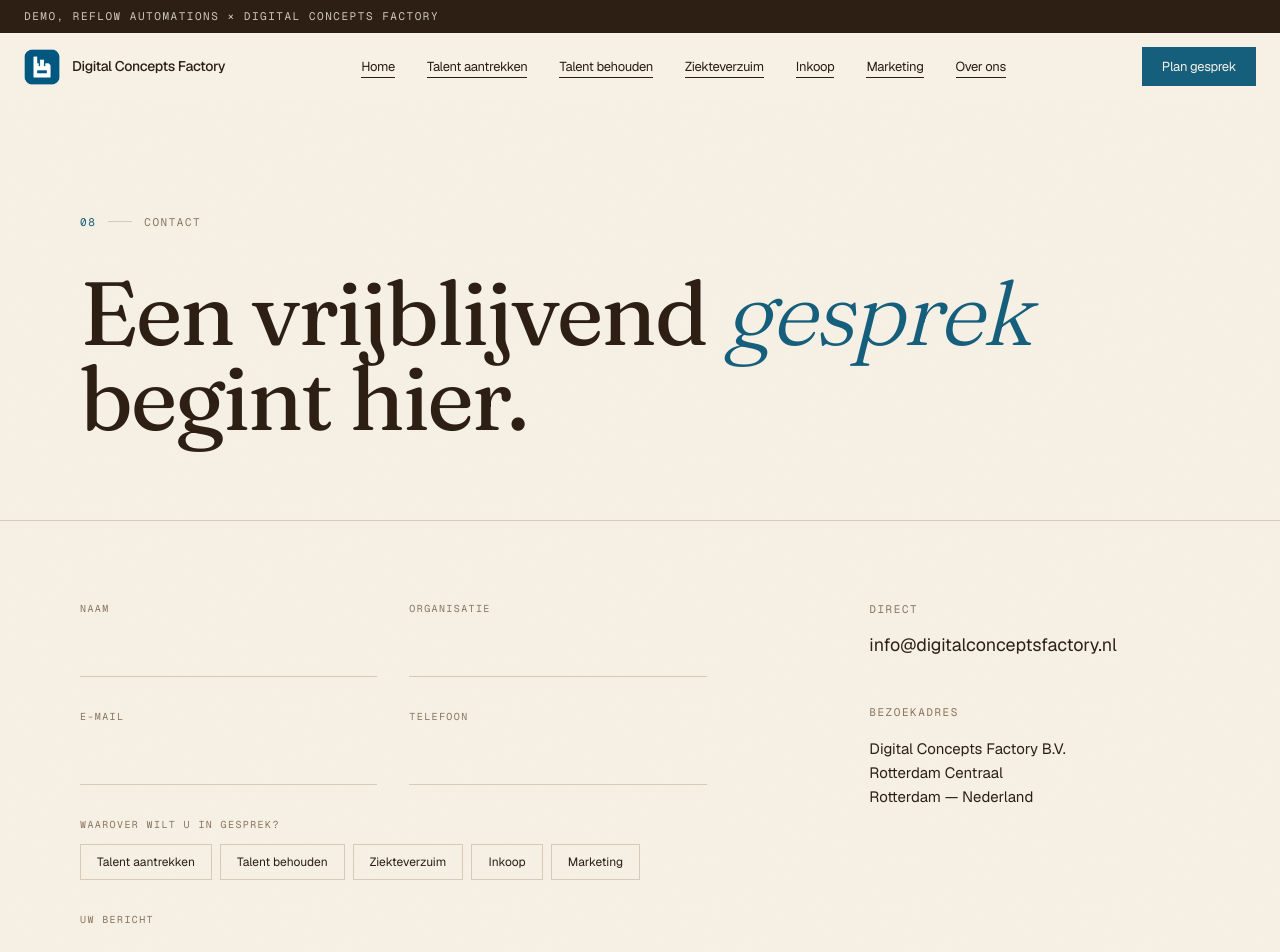
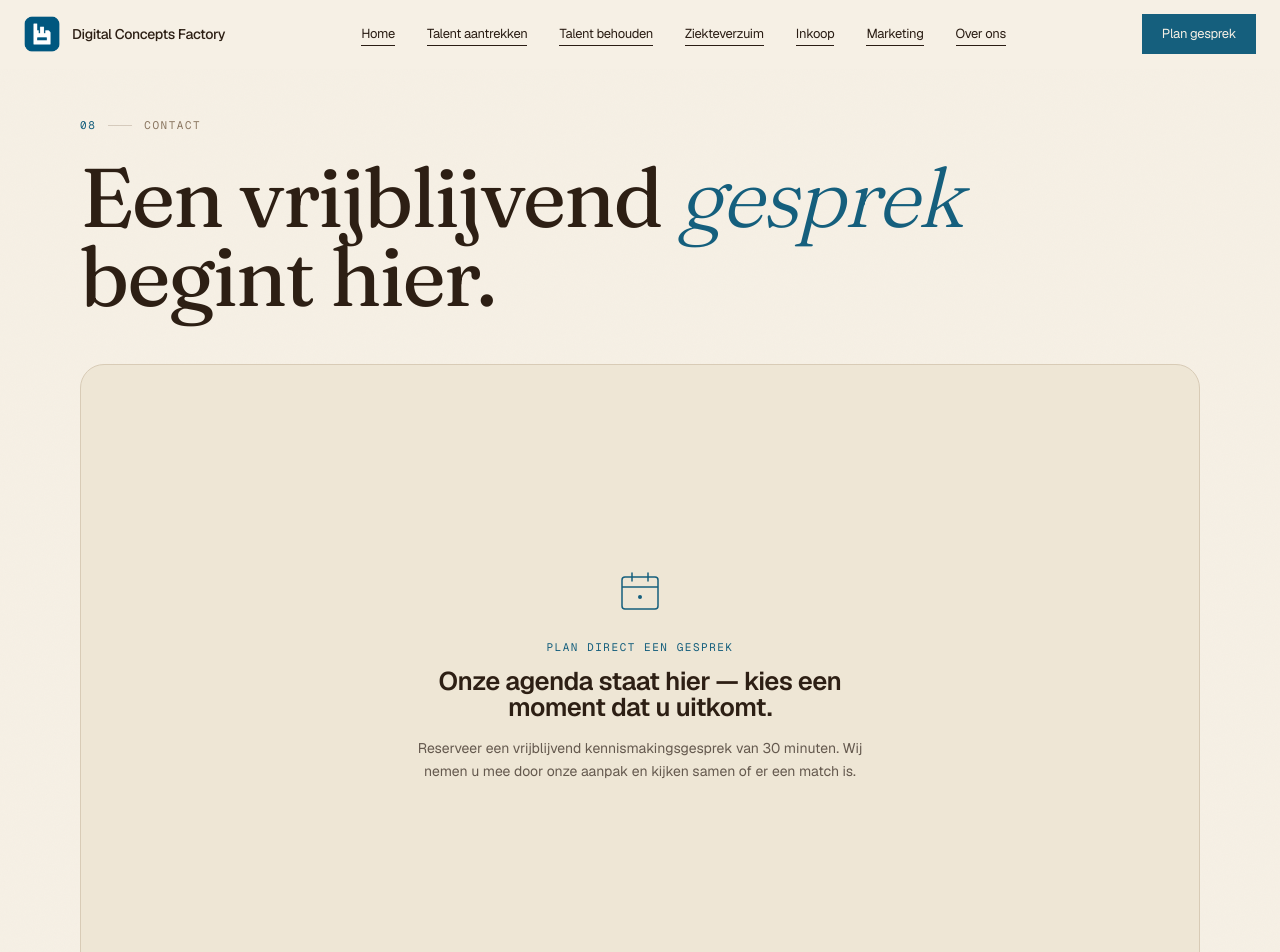
Before and after one commit to reflow-automations/Demo-website-LEV, a Next.js app: page /contact in a window 1280 px wide. Shown: the top 952 px of the page. Built offline with nearby package versions, Linux system fonts and the light colour scheme.

Commit message:
Remove demo banner, add CalEmbed skeleton to contact page (ready for real cal.com snippet)

```diff
--- a/app/contact/page.tsx
+++ b/app/contact/page.tsx
@@ -3,21 +3,22 @@
 import { useState } from "react";
 import Reveal from "@/components/Reveal";
 import ChapterMark from "@/components/ChapterMark";
+import CalEmbed from "@/components/CalEmbed";
 
 export default function ContactPage() {
   const [submitted, setSubmitted] = useState(false);
 
   return (
     <>
-      <section className="relative pt-20 pb-20 lg:pt-28">
+      <section className="relative pt-10 pb-10 lg:pt-12 lg:pb-12">
         <div className="mx-auto max-w-7xl px-6 lg:px-20">
           <Reveal>
             <ChapterMark
               number="08"
               label="Contact"
-              className="text-muted mb-10"
+              className="text-muted mb-6"
             />
-            <h1 className="display-hero text-ink text-[clamp(2.75rem,7vw,6.5rem)] max-w-5xl">
+            <h1 className="display-hero text-ink text-[clamp(2.75rem,6.5vw,6rem)] max-w-5xl">
               Een vrijblijvend{" "}
               <em className="italic font-light text-cobalt">gesprek</em> begint
               hier.
@@ -26,7 +27,30 @@ export default function ContactPage() {
         </div>
       </section>
 
-      <section className="py-20 border-t border-mist">
+      {/* PRIMARY — direct booking via cal.com */}
+      <section className="pb-20">
+        <div className="mx-auto max-w-7xl px-6 lg:px-20">
+          <Reveal>
+            <CalEmbed />
+          </Reveal>
+        </div>
+      </section>
+
+      {/* DIVIDER */}
+      <section className="py-12">
+        <div className="mx-auto max-w-7xl px-6 lg:px-20">
+          <div className="flex items-center gap-6">
+            <div className="flex-1 h-px bg-mist" />
+            <span className="font-mono text-[11px] uppercase tracking-[0.14em] text-muted">
+              Of laat een bericht achter
+            </span>
+            <div className="flex-1 h-px bg-mist" />
+          </div>
+        </div>
+      </section>
+
+      {/* SECONDARY — form */}
+      <section className="pb-20">
         <div className="mx-auto max-w-7xl px-6 lg:px-20">
           <div className="grid grid-cols-1 lg:grid-cols-12 gap-16">
             {/* Left, form */}
--- a/app/layout.tsx
+++ b/app/layout.tsx
@@ -2,7 +2,6 @@ import type { Metadata } from "next";
 import { Fraunces, Geist, Geist_Mono } from "next/font/google";
 import Header from "@/components/Header";
 import Footer from "@/components/Footer";
-import DemoBanner from "@/components/DemoBanner";
 import "./globals.css";
 
 const fraunces = Fraunces({
@@ -28,7 +27,7 @@ export const metadata: Metadata = {
   title: "Digital Concepts Factory — Grip op groei begint met digitale innovatie",
   description:
     "Digital Concepts Factory ontwikkelt digitale innovaties voor HR, Inkoop en Marketing. Sneller talent vinden, langer behouden, ziekteverzuim verlagen, inkoop slimmer organiseren.",
-  metadataBase: new URL("https://dcf-demo.vercel.app"),
+  metadataBase: new URL("https://digitalconceptsfactory.nl"),
 };
 
 export default function RootLayout({
@@ -40,7 +39,6 @@ export default function RootLayout({
       className={`${fraunces.variable} ${geist.variable} ${geistMono.variable}`}
     >
       <body className="min-h-screen flex flex-col grain">
-        <DemoBanner />
         <Header />
         <main className="flex-1">{children}</main>
         <Footer />
--- /dev/null
+++ b/components/CalEmbed.tsx
@@ -0,0 +1,123 @@
+"use client";
+
+/**
+ * Cal.com booking embed — placeholder skeleton.
+ *
+ * ─────────────────────────────────────────────────────────────────────
+ * WHEN THE REAL EMBED ARRIVES FROM CAL.COM:
+ *
+ * 1. Replace the contents of `loadCalEmbed()` below with the cal.com
+ *    "init + inline" snippet they give you. It looks something like:
+ *
+ *      (function (C, A, L) { ... })(window, "https://app.cal.com/embed/embed.js", "init");
+ *      Cal("init", "30min", { origin: "https://cal.com" });
+ *      Cal.ns["30min"]("inline", {
+ *        elementOrSelector: "#cal-inline",
+ *        config: { layout: "month_view" },
+ *      });
+ *
+ * 2. Make sure the target div keeps `id="cal-inline"` (or update the
+ *    selector). Also keep `minHeight` so the page doesn't jump when
+ *    cal.com renders.
+ *
+ * 3. If they give you an EMBED-CODE component instead (React/iframe),
+ *    drop it in place of the `<div id="cal-inline" />` below.
+ *
+ * Until the real snippet arrives, this shows a friendly "embed komt
+ * hier" placeholder so the layout/spacing is already finalized.
+ * ─────────────────────────────────────────────────────────────────────
+ */
+
+import { useEffect, useState } from "react";
+
+const CAL_PLACEHOLDER = true; // ← set to false once loadCalEmbed() has real code
+
+function loadCalEmbed() {
+  // TODO: paste cal.com init snippet here when received from Lev.
+  // Example shape (do not enable until real script arrives):
+  //
+  //   (function (C, A, L) {
+  //     let p = function (a, ar) { a.q.push(ar); };
+  //     let d = C.document; C.Cal = C.Cal || function () {
+  //       let cal = C.Cal, ar = arguments;
+  //       if (!cal.loaded) {
+  //         cal.ns = {}; cal.q = cal.q || [];
+  //         d.head.appendChild(d.createElement("script")).src = A;
+  //         cal.loaded = true;
+  //       }
+  //       if (ar[0] === L) { /* namespaced */ ... }
+  //       else { p(cal, ar); }
+  //     };
+  //   })(window, "https://app.cal.com/embed/embed.js", "init");
+  //
+  //   (window as any).Cal("init", "30min", { origin: "https://cal.com" });
+  //   (window as any).Cal.ns["30min"]("inline", {
+  //     elementOrSelector: "#cal-inline",
+  //     config: { layout: "month_view" },
+  //   });
+}
+
+export default function CalEmbed() {
+  const [loaded, setLoaded] = useState(false);
+
+  useEffect(() => {
+    if (CAL_PLACEHOLDER) return;
+    loadCalEmbed();
+    setLoaded(true);
+  }, []);
+
+  return (
+    <div className="relative w-full">
+      <div
+        id="cal-inline"
+        className="w-full bg-paper-deep border border-mist rounded-3xl overflow-hidden"
+        style={{ minHeight: 620 }}
+      >
+        {/* Placeholder content — visible until real cal.com embed initialises */}
+        {CAL_PLACEHOLDER && (
+          <div className="flex flex-col items-center justify-center h-[620px] text-center px-8">
+            {/* Decorative calendar SVG */}
+            <svg
+              width="48"
+              height="48"
+              viewBox="0 0 48 48"
+              fill="none"
+              className="mb-6 text-cobalt"
+              aria-hidden
+            >
+              <rect
+                x="6"
+                y="10"
+                width="36"
+                height="32"
+                rx="3"
+                stroke="currentColor"
+                strokeWidth="1.5"
+              />
+              <line x1="6" y1="20" x2="42" y2="20" stroke="currentColor" strokeWidth="1.5" />
+              <line x1="16" y1="6" x2="16" y2="14" stroke="currentColor" strokeWidth="1.5" strokeLinecap="round" />
+              <line x1="32" y1="6" x2="32" y2="14" stroke="currentColor" strokeWidth="1.5" strokeLinecap="round" />
+              <circle cx="24" cy="30" r="2" fill="currentColor" />
+            </svg>
+            <p className="font-mono text-[11px] uppercase tracking-[0.14em] text-cobalt mb-3">
+              Plan direct een gesprek
+            </p>
+            <h3 className="display-section text-[clamp(1.5rem,2vw,1.85rem)] text-ink mb-4 max-w-md">
+              Onze agenda staat hier — kies een moment dat u uitkomt.
+            </h3>
+            <p className="text-text/70 text-[14px] leading-[1.6] max-w-md">
+              Reserveer een vrijblijvend kennismakingsgesprek van 30 minuten.
+              Wij nemen u mee door onze aanpak en kijken samen of er een match
+              is.
+            </p>
+          </div>
+        )}
+      </div>
+      {!CAL_PLACEHOLDER && !loaded && (
+        <div className="absolute inset-0 flex items-center justify-center text-muted text-[12px]">
+          Agenda wordt geladen…
+        </div>
+      )}
+    </div>
+  );
+}
--- a/components/DemoBanner.tsx
+++ /dev/null
@@ -1,11 +0,0 @@
-export default function DemoBanner() {
-  return (
-    <div className="bg-ink text-paper">
-      <div className="mx-auto max-w-7xl px-6 py-2 text-center sm:text-left text-[11px] tracking-[0.14em] font-mono uppercase">
-        <span className="opacity-80">
-          Demo, Reflow Automations × Digital Concepts Factory
-        </span>
-      </div>
-    </div>
-  );
-}
--- a/components/Footer.tsx
+++ b/components/Footer.tsx
@@ -73,7 +73,9 @@ export default function Footer() {
         <div className="mt-16 pt-8 border-t border-paper/15 flex flex-col md:flex-row items-start md:items-center justify-between gap-4 text-[11px] font-mono uppercase tracking-[0.14em] text-paper/40">
           <div>© 2026 Digital Concepts Factory B.V.</div>
           <div className="flex gap-6">
-            <span className="opacity-60">Privacy · Cookies · Voorwaarden, demo</span>
+            <a href="#" className="hover:text-paper">Privacy</a>
+            <a href="#" className="hover:text-paper">Cookies</a>
+            <a href="#" className="hover:text-paper">Voorwaarden</a>
           </div>
         </div>
       </div>
--- a/package.json
+++ b/package.json
@@ -5,7 +5,8 @@
   "scripts": {
     "dev": "next dev",
     "build": "next build",
-    "start": "next start"
+    "start": "next start",
+    "screenshots": "node scripts/screenshots.mjs"
   },
   "dependencies": {
     "clsx": "^2.1.1",
--- a/scripts/screenshots.mjs
+++ b/scripts/screenshots.mjs
@@ -1,5 +1,17 @@
 import { chromium } from "playwright";
 import { mkdir } from "fs/promises";
+import { spawn, spawnSync } from "node:child_process";
+import { fileURLToPath } from "node:url";
+import { dirname, join } from "node:path";
+
+// --- config ---
+const __dirname = dirname(fileURLToPath(import.meta.url));
+const SITE = join(__dirname, ".."); // project root (site/)
+const NEXT_BIN = join(SITE, "node_modules", "next", "dist", "bin", "next");
+const PORT = 3737;
+const BASE = `http://localhost:${PORT}`;
+const OUT = "D:/dcf-screens";
+const SKIP_BUILD = process.argv.includes("--no-build");
 
 const PAGES = [
   { slug: "home", path: "/" },
@@ -13,13 +25,86 @@ const PAGES = [
 ];
 
 const VIEWPORTS = [{ name: "desktop", width: 1440, height: 900 }];
-const BASE = "http://localhost:3737";
-const OUT = "D:/dcf-screens";
 
+// --- production server management (geen `next dev`/Turbopack -> geen dev-crashes) ---
+let server = null;
+let stopped = false;
+
+function stopServer() {
+  if (stopped || !server || !server.pid) return;
+  stopped = true;
+  if (process.platform === "win32") {
+    // kill de hele proces-tree van next start
+    try {
+      spawnSync("taskkill", ["/PID", String(server.pid), "/T", "/F"], { stdio: "ignore" });
+    } catch {}
+  } else {
+    try {
+      server.kill("SIGKILL");
+    } catch {}
+  }
+}
+
+process.on("exit", stopServer);
+process.on("SIGINT", () => {
+  stopServer();
+  process.exit(1);
+});
+
+async function waitForServer(url, timeoutMs = 60000) {
+  const start = Date.now();
+  while (Date.now() - start < timeoutMs) {
+    try {
+      const r = await fetch(url, { signal: AbortSignal.timeout(2000) });
+      if (r.status < 500) return true;
+    } catch {}
+    await new Promise((r) => setTimeout(r, 500));
+  }
+  return false;
+}
+
+// 0) poort vrij? Zo niet: stop, want we willen niet per ongeluk een vreemde server screenshotten.
+try {
+  await fetch(BASE + "/", { signal: AbortSignal.timeout(800) });
+  console.error(`✗ Er draait al iets op :${PORT}. Stop dat eerst (of pas PORT aan) en probeer opnieuw.`);
+  process.exit(1);
+} catch {
+  /* poort vrij -> door */
+}
+
+// 1) productie-build (sla over met --no-build voor een snelle herhaling op bestaande build)
+if (!SKIP_BUILD) {
+  console.log("→ next build …");
+  const build = spawnSync(process.execPath, [NEXT_BIN, "build"], { cwd: SITE, stdio: "inherit" });
+  if (build.status !== 0) {
+    console.error("✗ Build mislukt — geen screenshots gemaakt.");
+    process.exit(1);
+  }
+}
+
+// 2) productie-server starten
+console.log(`→ next start op :${PORT} …`);
+server = spawn(process.execPath, [NEXT_BIN, "start", "-p", String(PORT)], {
+  cwd: SITE,
+  stdio: ["ignore", "pipe", "pipe"],
+});
+server.stdout.on("data", (d) => process.stdout.write(`[next] ${d}`));
+server.stderr.on("data", (d) => process.stderr.write(`[next] ${d}`));
+
+// 3) wachten tot de server antwoordt
+const up = await waitForServer(BASE + "/");
+if (!up) {
+  console.error("✗ Server kwam niet online binnen 60s.");
+  stopServer();
+  process.exit(1);
+}
+console.log("✓ Server online.");
+
+// 4) screenshots (ongewijzigde logica)
 await mkdir(OUT, { recursive: true });
-
 const browser = await chromium.launch();
 
+try {
   for (const vp of VIEWPORTS) {
     const ctx = await browser.newContext({ viewport: vp, deviceScaleFactor: 1 });
     const page = await ctx.newPage();
@@ -61,6 +146,10 @@ for (const vp of VIEWPORTS) {
     }
     await ctx.close();
   }
+} finally {
+  await browser.close();
+  stopServer();
+}
 
-await browser.close();
 console.log("Done.");
+process.exit(0);
```
Lines whose indentation alone changed are shown as unchanged.
